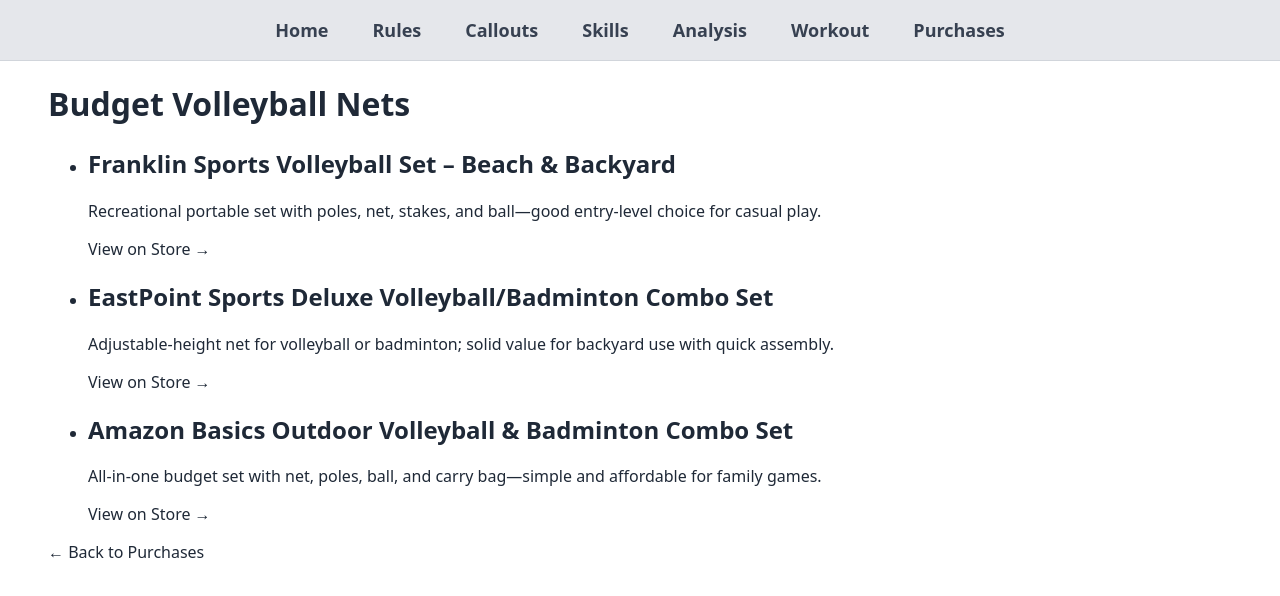
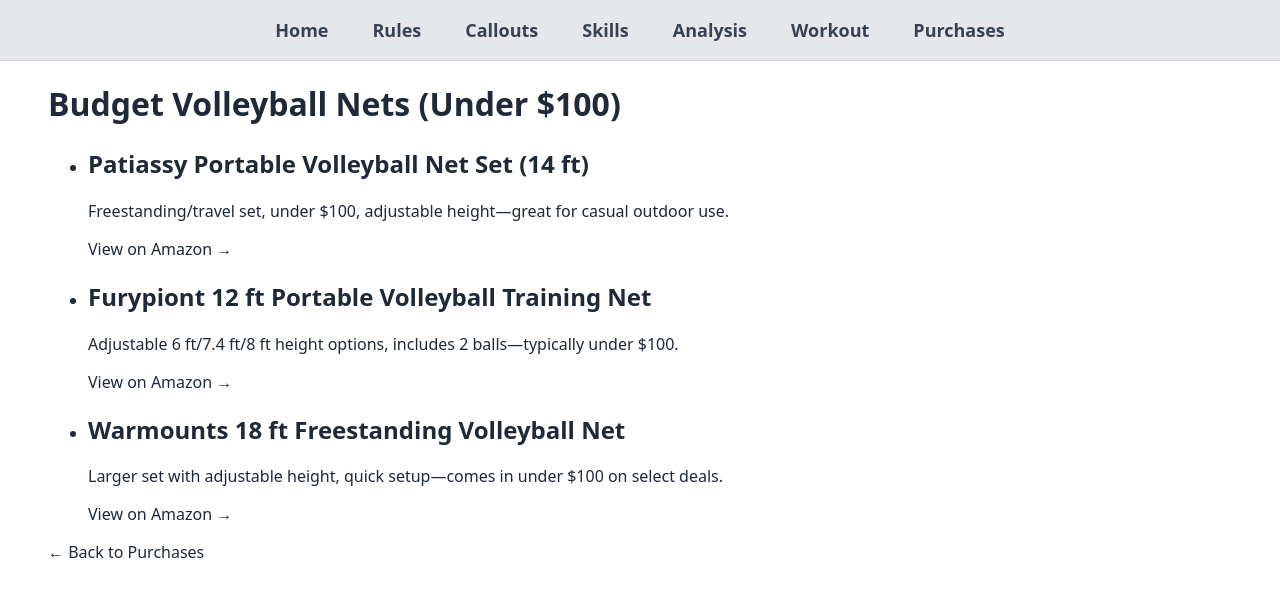
Before and after one commit to blueweriy/volleyball-ai-website, a React (Vite) app: page /purchases/nets/budget in a window 1280 px wide. Shown: the top 596 px of the page. Built offline with nearby package versions, Linux system fonts and the light colour scheme.

Commit message:
Update NetsBudget.jsx

```diff
--- a/src/pages/purchases/NetsBudget.jsx
+++ b/src/pages/purchases/NetsBudget.jsx
@@ -4,19 +4,19 @@ import { Link } from 'react-router-dom';
 
 const items = [
   {
-    name: 'Franklin Sports Volleyball Set – Beach & Backyard',
-    desc: 'Recreational portable set with poles, net, stakes, and ball—good entry-level choice for casual play.',
-    url: 'https://www.amazon.com/Franklin-Sports-50402-Parent-Volleyball-Set/dp/B00O7EROVS'
+    name: 'Patiassy Portable Volleyball Net Set (14 ft)',
+    desc: 'Freestanding/travel set, under $100, adjustable height—great for casual outdoor use.',
+    url: 'https://www.amazon.com/Patiassy-Volleyball-Portable-Training-Adjustable/dp/B0CTMJTLD9'
   },
   {
-    name: 'EastPoint Sports Deluxe Volleyball/Badminton Combo Set',
-    desc: 'Adjustable-height net for volleyball or badminton; solid value for backyard use with quick assembly.',
-    url: 'https://www.amazon.com/EastPoint-Sports-Deluxe-Volleyball-Badminton/dp/B01FWO60HU'
+    name: 'Furypiont 12 ft Portable Volleyball Training Net',
+    desc: 'Adjustable 6 ft/7.4 ft/8 ft height options, includes 2 balls—typically under $100.',
+    url: 'https://www.amazon.com/Furypiont-Volleyball-Bag-Outdoor-Freestanding-Adjustable/dp/B0DK3HX3TQ'
   },
   {
-    name: 'Amazon Basics Outdoor Volleyball & Badminton Combo Set',
-    desc: 'All-in-one budget set with net, poles, ball, and carry bag—simple and affordable for family games.',
-    url: 'https://www.amazon.com/AmazonBasics-Volleyball-Badminton-Combo-Set/dp/B07GXS216T'
+    name: 'Warmounts 18 ft Freestanding Volleyball Net',
+    desc: 'Larger set with adjustable height, quick setup—comes in under $100 on select deals.',
+    url: 'https://www.amazon.com/Warmounts-Freestanding-Volleyball-Adjustable-Equipment/dp/B0DZWTXL7T'
   }
 ];
 
@@ -26,7 +26,7 @@ export default function NetsBudget() {
       className="bg-white text-gray-900 py-16 leading-relaxed"
       style={{ paddingLeft: "3rem", paddingRight: "3rem" }}
     >
-      <h1 className="text-3xl font-bold mb-6">Budget Volleyball Nets</h1>
+      <h1 className="text-3xl font-bold mb-6">Budget Volleyball Nets (Under $100)</h1>
 
       <ul className="space-y-6">
         {items.map((it) => (
@@ -39,7 +39,7 @@ export default function NetsBudget() {
               rel="noopener noreferrer"
               className="mt-2 inline-block text-blue-600 hover:underline"
             >
-              View on Store →
+              View on Amazon →
             </a>
           </li>
         ))}
```
